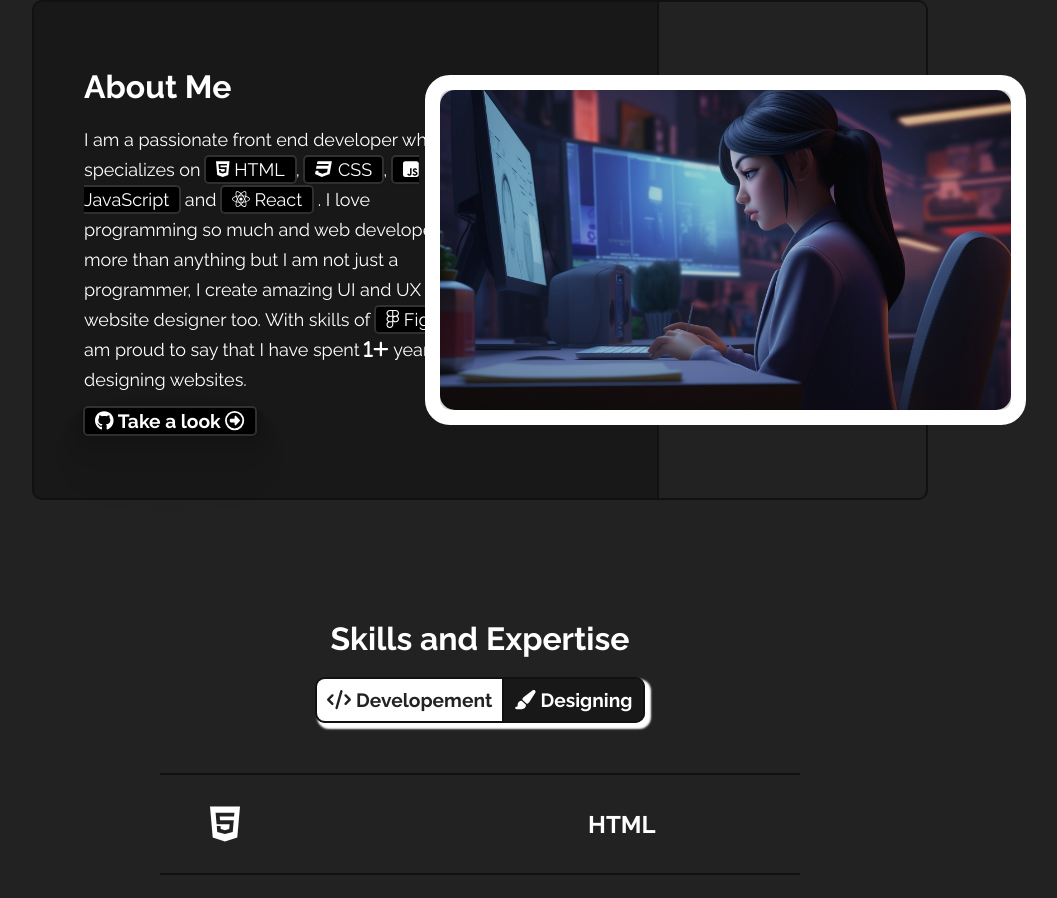
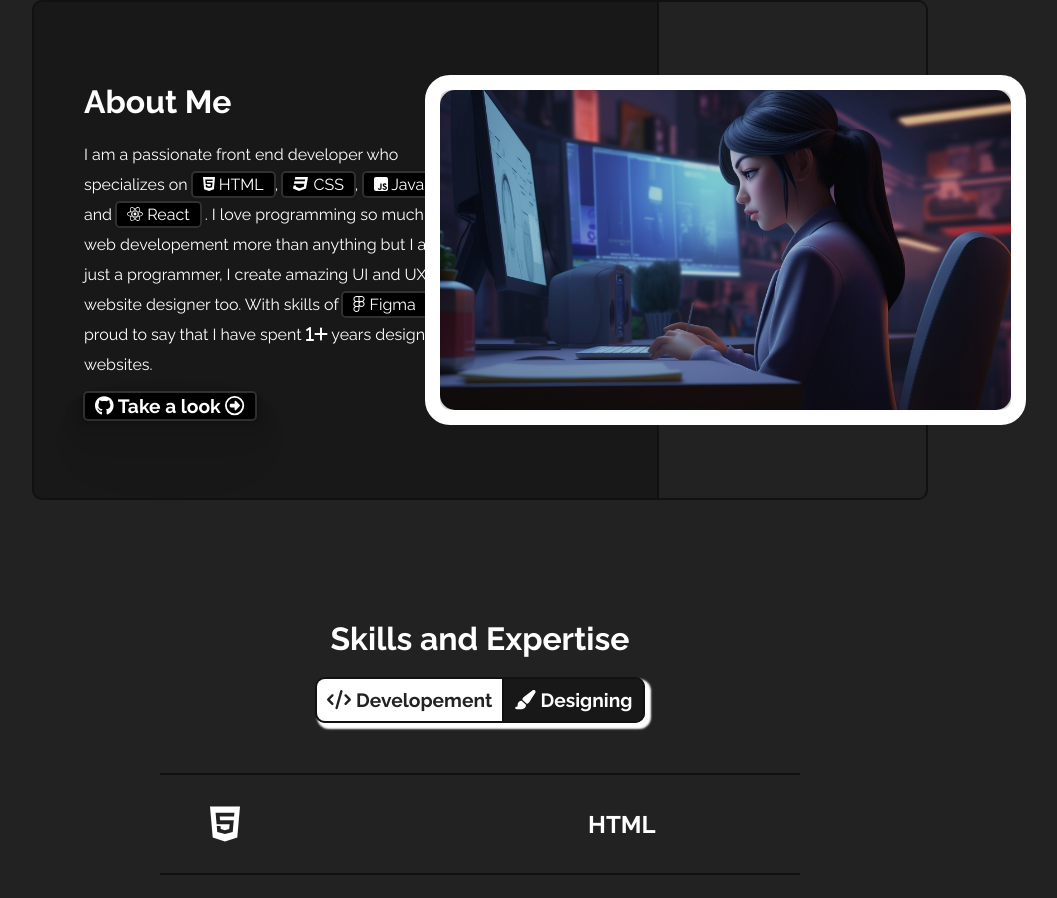
Before and after one commit to HanaGt/personal-portfolio, a React (Vite) app: page / in a window 1280 px wide. Shown: the part 1040-1938 px from the top of the page, without its empty margins (160-1217 px from the left). Built offline with nearby package versions, Linux system fonts and the light colour scheme.

Commit message:
Update About.module.css

```diff
--- a/src/components/sections/About.module.css
+++ b/src/components/sections/About.module.css
@@ -11,7 +11,7 @@
 
 .aboutDescription {
   line-height: 30px;
-  font-size: large;
+  font-size: medium;
   padding-bottom: 15px;
 }
 
```
